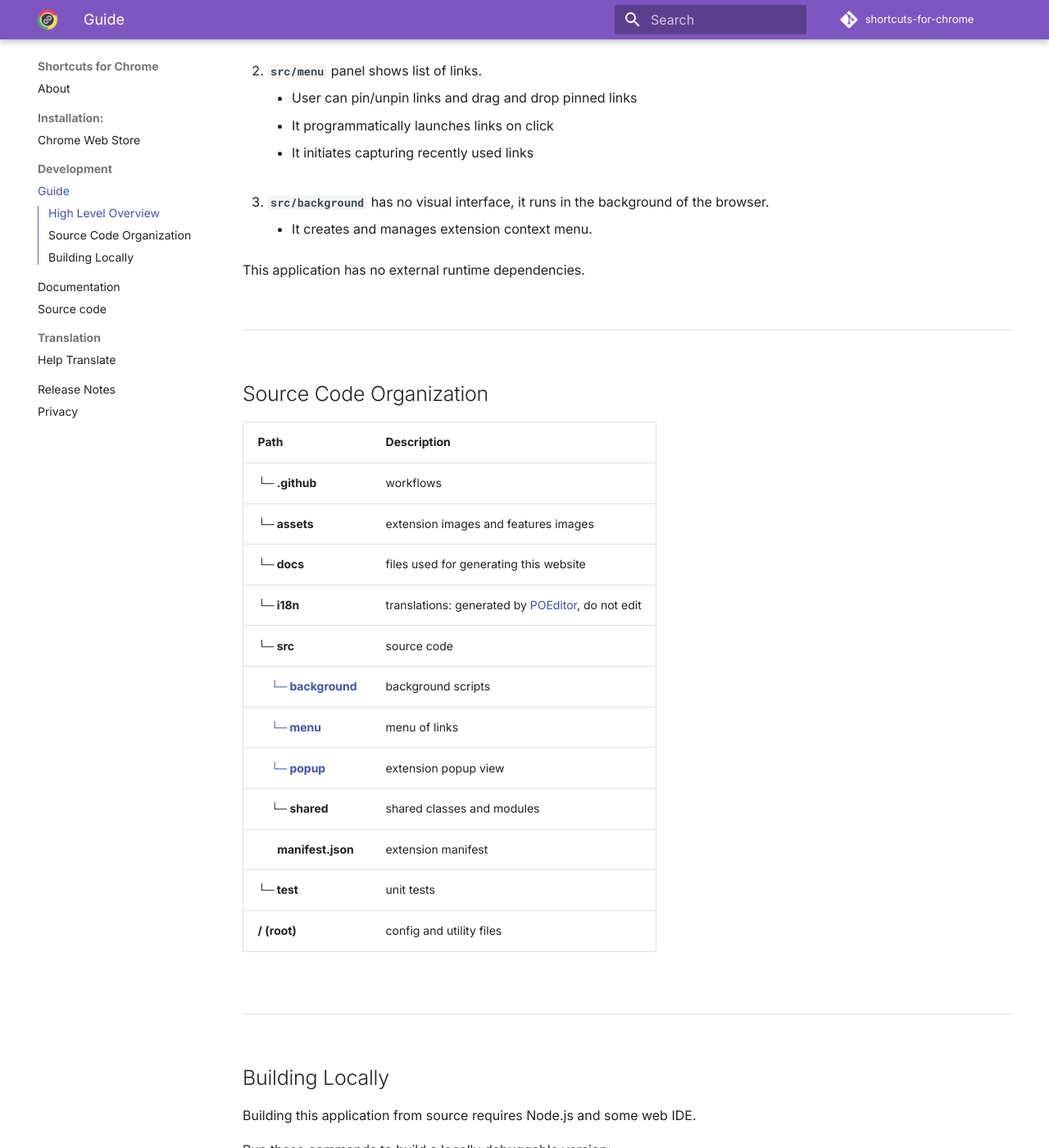
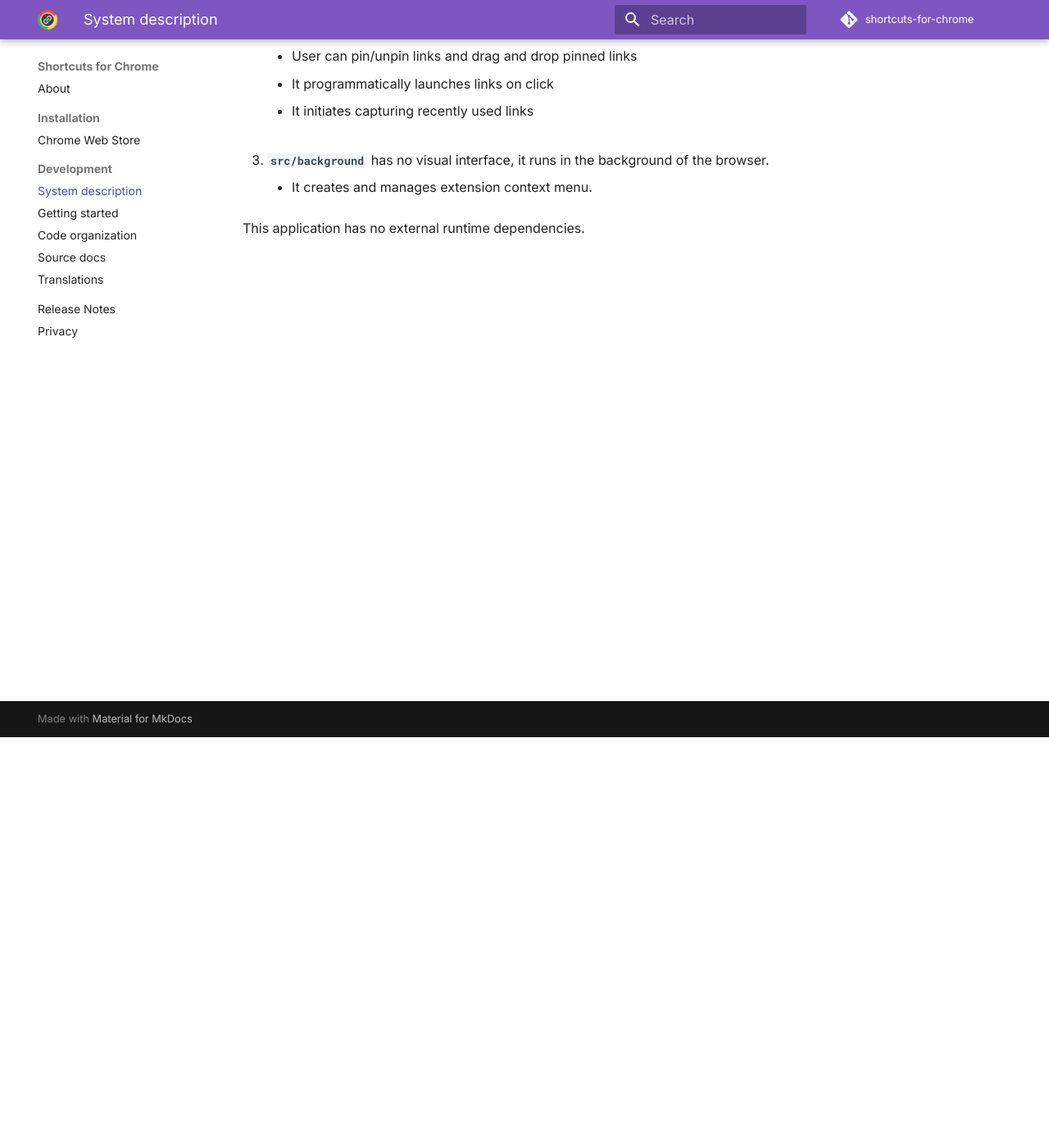
Before and after one commit to MobileFirstLLC/shortcuts-for-chrome, an MkDocs documentation site: the page built from docs/dev_guide.md, in a window 1280 px wide and 1400 px high, scrolled down 501 px. Shown: the whole window at 82% size. Built offline with MkDocs 1.6.1 and Material for MkDocs 9.7.7, drawn with Linux system fonts in a browser that asks for light colours; comment, search, counter and statistics services are not loaded; some of the changed text lies outside the part shown.

Commit message:
Docs + workflow updates (#80)

````diff
--- a/docs/dev_guide.md
+++ b/docs/dev_guide.md
@@ -1,5 +1,3 @@
-## High Level Overview
-
 This extension has a popup window, which is visible to user, and the primary way of interacting with the extension, and a background context (service worker), that manages extension background services.
 
 When user clicks extension icon/browser action, extension opens the extension popup window.
@@ -24,54 +22,3 @@ This behavior is implemented by following 3 components:
     - It creates and manages extension context menu.
 
 This application has no external runtime dependencies.
-
-## Source Code Organization
-
-| Path                                                 | Description                                                                                           |
-|------------------------------------------------------|-------------------------------------------------------------------------------------------------------|
-| **└─ .github**                                       | workflows                                                                                             |
-| **└─ assets**                                        | extension images and features images                                                                  |
-| **└─ docs**                                          | files used for generating this website                                                                |
-| **└─ i18n**                                          | translations: generated by [POEditor](https://poeditor.com/join/project?hash=c2ihN8duR2), do not edit |
-| **└─ src**                                           | source code                                                                                           |
-| &nbsp; &nbsp; [**└─ background**](api.md#Background) | background scripts                                                                                    |
-| &nbsp; &nbsp; [**└─ menu**](api.md#Menu)             | menu of links                                                                                         |
-| &nbsp; &nbsp; [**└─ popup**](api.md#Popup)           | extension popup view                                                                                  |
-| &nbsp; &nbsp; **└─ shared**                          | shared classes and modules                                                                            |
-| &nbsp; &nbsp; &nbsp; **manifest.json**               | extension manifest                                                                                    |
-| **└─ test**                                          | unit tests                                                                                            |
-| **/ (root)**                                         | config and utility files                                                                              |
-
-## Building Locally
-
-Building this application from source requires Node.js and some web IDE.
-
-Run these commands to build a locally debuggable version:
-
-```bash
-git clone https://github.com/MobileFirstLLC/shortcuts-for-chrome.git
-npm install
-npm run build
-```
-### Available Commands
-
-This extension is build with [extension-cli](https://oss.mobilefirst.me/extension-cli/).
-Refer to [user guide](https://oss.mobilefirst.me/extension-cli/) for further details relating to building
-the extension.
-
-| Command             | Description               |
-|:--------------------|:--------------------------|
-| `npm run start`     | development build         |
-| `npm run build`     | production build          |
-| `npm run docs`      | generate docs             |
-| `npm run test`      | run unit tests            |
-| `npm run clean`     | clean generated files     |
-| `npm run coverage`  | unit test coverage report |
-| `npm run translate` | generate locales          |
-
-### Debugging
-
-1. Go to `chrome://extensions`
-2. Enable developer mode
-3. Click `load unpacked`
-4. Navigate to the extension source and choose `dist` directory
--- a/mkdocs.yml
+++ b/mkdocs.yml
@@ -10,14 +10,14 @@ use_directory_urls: true
 
 nav:
   - About: index.md
-  - "Installation:":
+  - "Installation":
     - Chrome Web Store: https://chrome.google.com/webstore/detail/shortcuts-for-chrome/jnmekaomnicdcpgdndekkmojfomifjal
   - Development:
-    - Guide: dev_guide.md
-    - Documentation: api.md
-    - Source code: https://github.com/MobileFirstLLC/shortcuts-for-chrome
-  - Translation:
-    - Help Translate : translate.md
+    - System description: dev_guide.md
+    - Getting started: start.md
+    - Code organization: organization.md
+    - Source docs: api.md
+    - Translations : translate.md
   - Release Notes: changelog.md
   - Privacy: privacy.md
 
--- a/package.json
+++ b/package.json
@@ -36,6 +36,12 @@
   "babel": {
     "presets": [
       "@babel/preset-env"
+    ]
+  },
+  "renovate": {
+    "extends": [
+      "config:base",
+      ":disableDependencyDashboard"
     ]
   },
   "eslintIgnore": [
--- a/renovate.json
+++ /dev/null
@@ -1,5 +0,0 @@
-{
-  "extends": [
-    "config:base", ":disableDependencyDashboard"
-  ]
-}
````
Also changed, not shown: docs/index.md (+4 -3 lines), docs/organization.md (added, +15 -0 lines), docs/privacy.md (+5 -5 lines), docs/start.md (added, +38 -0 lines), .eslintrc.json, .github/README.md, 6 other files.
